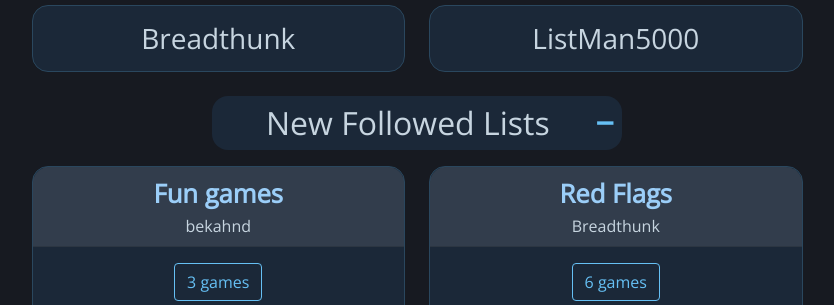
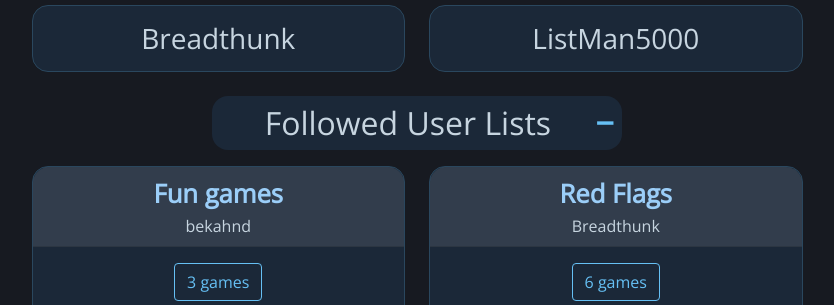
Before and after one commit to k-bru/RogueLists, a Django app: page /rogueapp/ in a window 1280 px wide. Shown: the part 1910-2215 px from the top of the page, without its empty margins (223-1057 px from the left). Run offline with Django 4.2, Linux system fonts and the light colour scheme; a user stored in the database is signed in; data comes from the database, SQL or seed files in the repository; both versions use the stored data as it was after the commit; some libraries are stand-ins or nearby versions.

Commit message:
changed wording

```diff
--- a/capvenv/roguelists/rogueapp/templates/rogueapp/home.html
+++ b/capvenv/roguelists/rogueapp/templates/rogueapp/home.html
@@ -58,7 +58,7 @@
         </div>
       </div>
       <div class="row">
-        <h2 class="col-12 collapsed w-50" data-bs-toggle="collapse" data-bs-target="#f-lists" title="Show/Hide" id="new-fol-h2">New Followed Lists</h2>
+        <h2 class="col-12 collapsed w-50" data-bs-toggle="collapse" data-bs-target="#f-lists" title="Show/Hide" id="new-fol-h2">Followed User Lists</h2>
         <div id="f-lists" class="row content show">
           {% for list_preview in list_previews %}
           {% if list_preview.list.list_owner in followed_users %}
```
Also changed, not shown: capvenv/roguelists/db.sqlite3.
